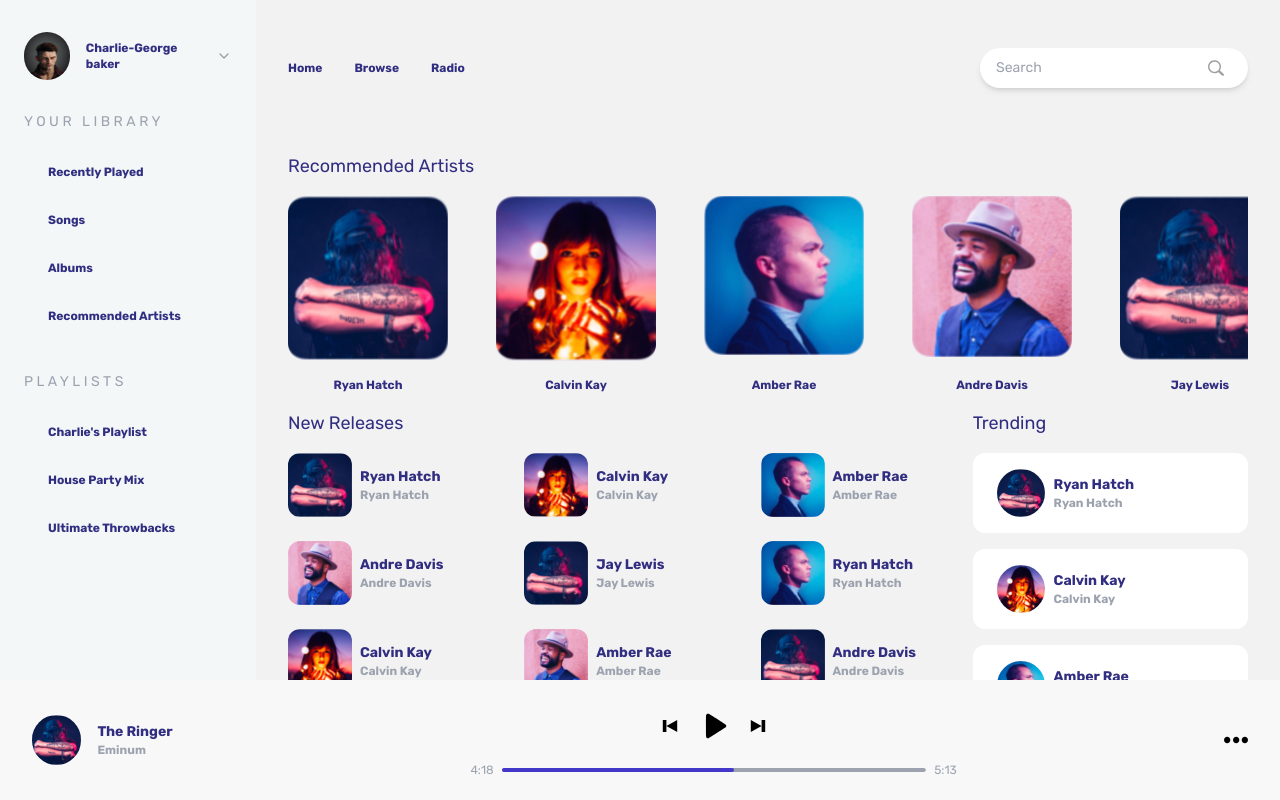
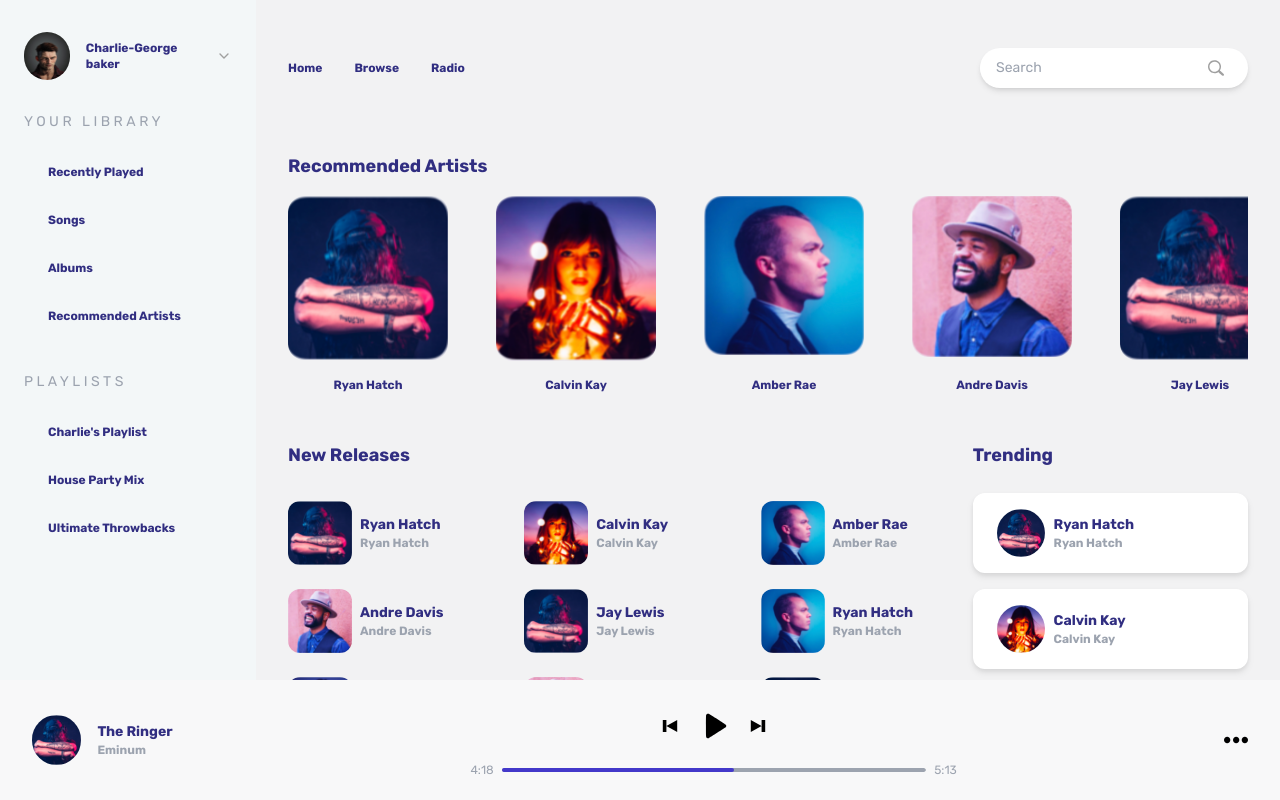
Before and after one commit to piyushsingh0992/music-player, a Next.js app: page / in a window 1280 px wide. Built offline with nearby package versions, Linux system fonts and the light colour scheme.

Commit message:
changes in the UI

```diff
--- a/src/components/navbar/index.tsx
+++ b/src/components/navbar/index.tsx
@@ -6,7 +6,7 @@ export default function Navbar() {
 
 
   return (
-    <div className="bg-gray-100 w-[20vw]   h-[85vh] overflow-x-auto">
+    <div className="bg-gray-100 w-[20vw]   h-[85vh] overflow-x-auto ">
       <div>
         <Header avatar={"/avatar.png"}name={" Charlie-George baker"} />
         <Playlists
--- a/src/components/navbar/playlists.tsx
+++ b/src/components/navbar/playlists.tsx
@@ -8,7 +8,7 @@ const Playlists = ({ heading, subHeading }:{ heading:string, subHeading:Array<st
         return (
           <p
             key={currenttext}
-            className=" pl-12 text-xs font-semibold cursor-pointer hover-fade-effect text-indigo-900 py-4 hover:text-indigo-600 relative z-10"
+            className=" pl-12 text-xs font-semibold cursor-pointer hover-fade-effect text-indigo-900 py-4 hover:text-indigo-600 relative "
           >
             {currenttext}
           </p>
--- a/src/components/playlists/index.tsx
+++ b/src/components/playlists/index.tsx
@@ -58,7 +58,7 @@ const RecommendedArtists = () => {
 
   return (
     <div className="px-8">
-      <p className="text-indigo-900 text-lg font-medium cursor-pointer py-4">
+      <p className="text-indigo-900 text-lg font-semibold cursor-pointer py-4">
         Recommended Artists
       </p>
       <div className="flex space-x-12 overflow-x-auto recommended-artist-scrollbar-hide">
@@ -110,10 +110,10 @@ const NewReleases = () => {
   ];
   return (
     <div className="pl-8 w-[70%] ">
-      <p className="text-indigo-900 text-lg font-medium cursor-pointer py-4 ">
+      <p className="text-indigo-900 text-lg font-semibold cursor-pointer py-4 ">
         New Releases
       </p>
-      <div className="grid grid-cols-3 gap-6 overflow-auto ">
+      <div className="grid grid-cols-3 gap-6 overflow-auto mt-4">
         {newReleases.map(({ imgSrc, artistName }, index) => {
           return (
             <div
@@ -169,16 +169,16 @@ const Trending = () => {
 
   return (
     <div className="pr-8 w-[30%]">
-      <p className="text-indigo-900 text-lg font-medium cursor-pointer py-4">
+      <p className="text-indigo-900 text-lg font-semibold cursor-pointer py-4">
         Trending
       </p>
-      <div>
+      <div className="mt-2">
         {trending.map(({ imgSrc, artistName }, index) => (
           <div
             key={`${artistName}-${index}`}
             onMouseEnter={() => setHoveredIndex(index as any)}
             onMouseLeave={() => setHoveredIndex(null)}
-            className={`flex cursor-pointer justify-start items-center rounded-xl px-6 py-4 mb-4 transition-colors duration-300 ease-in-out ${
+            className={`flex cursor-pointer justify-start items-center rounded-xl px-6 py-4 mb-4 transition-colors duration-300 ease-in-out drop-shadow-md  ${
               hoveredIndex === index ? "bg-indigo-800" : "bg-white"
             }`}
           >
@@ -233,14 +233,14 @@ export default function Playlist() {
   // This is mock data and could be replaced with your actual data fetching logic
 
   return (
-    <div className="bg-gray-200 w-[80vw]  h-[85vh] ">
+    <div className="bg-gray-200 w-[80vw]  h-[85vh]  ">
       <div className="flex justify-between items-center h-[20%]">
         <Routes />
         <Search />
       </div>
       <div className="h-[80%] overflow-x-auto">
         <RecommendedArtists />
-        <div className="flex ">
+        <div className="flex  mt-8">
           <NewReleases />
           <Trending />
         </div>
--- a/src/pages/index.tsx
+++ b/src/pages/index.tsx
@@ -3,7 +3,7 @@ import Navbar from "@/components/navbar";
 import Playlist from "@/components/playlists";
 
 export default function MusicPlayer() {
-  // This is mock data and could be replaced with your actual data fetching logic
+
 
   return (
     <div>
@@ -11,6 +11,7 @@ export default function MusicPlayer() {
         <Navbar />
         <Playlist />
       </div>
+
       <Footer />
     </div>
   );
```
